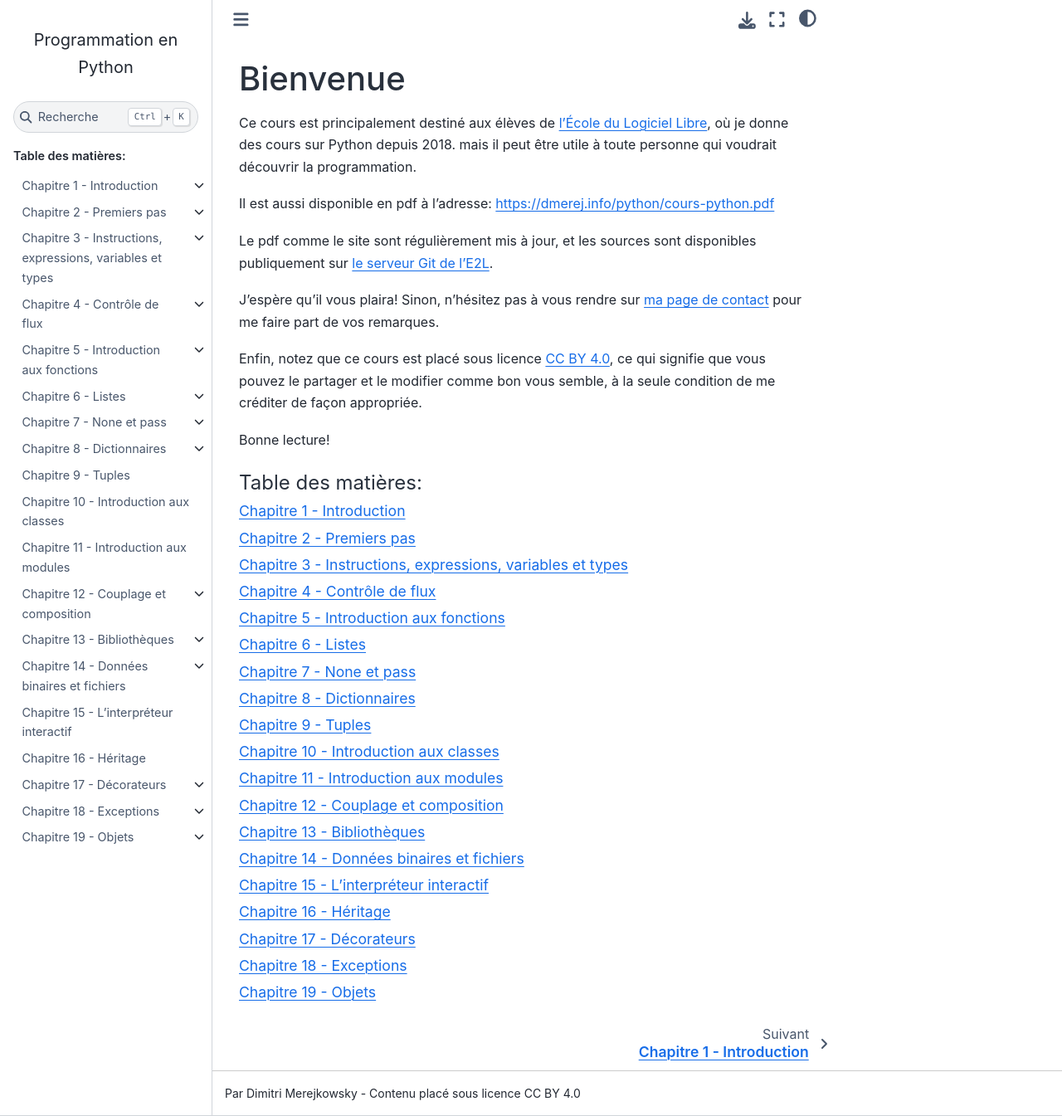
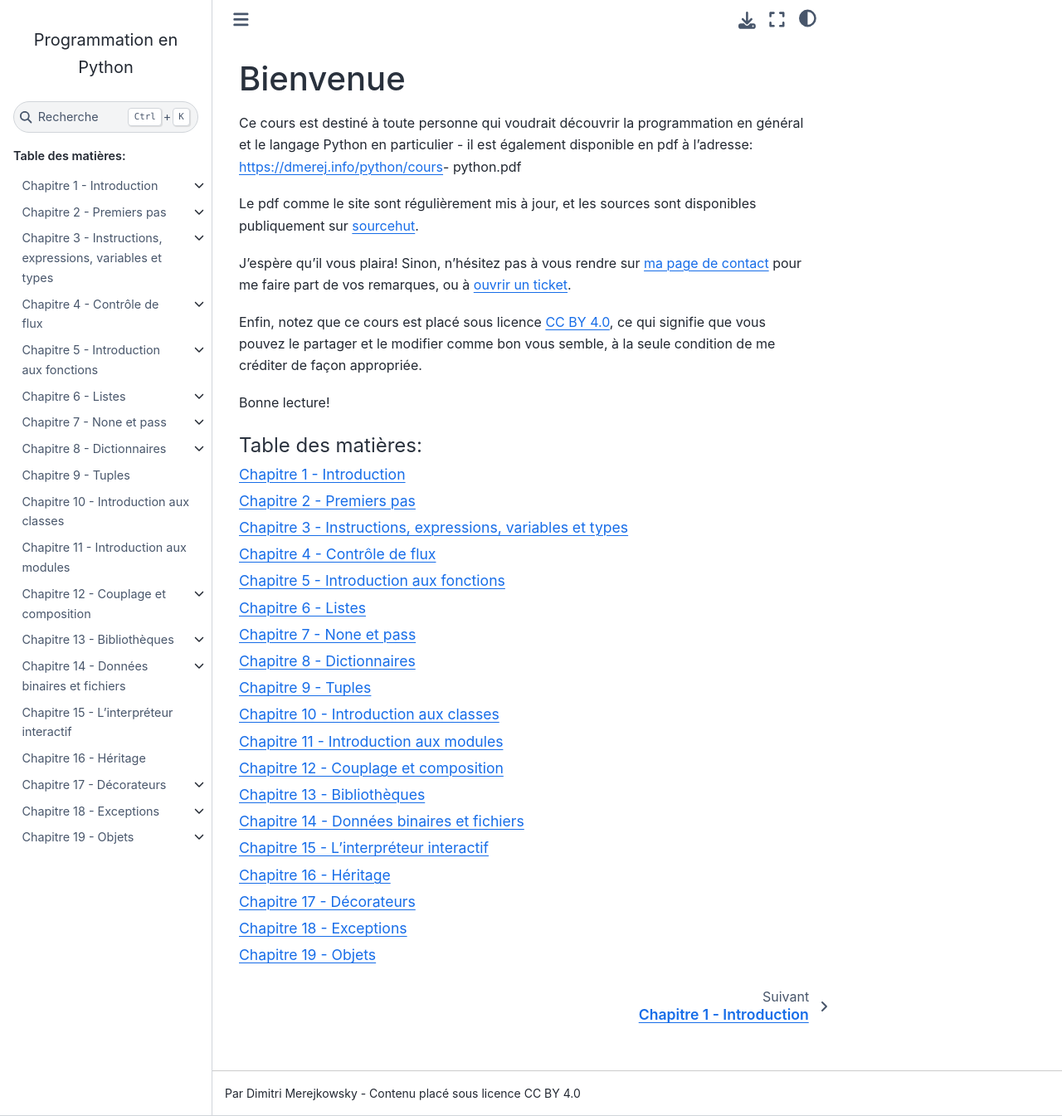
Before and after one commit to gruiick/cours-python, a Sphinx documentation site: the page built from source/index.rst, in a window 1280 px wide and 1345 px high. Shown: the whole window at 83% size. Built offline with Sphinx 7.4.7 and the Sphinx Book theme 1.1.4, drawn with Linux system fonts in a browser that asks for light colours.

Commit message:
Mise à jour page d'acceuil

```diff
--- a/source/index.rst
+++ b/source/index.rst
@@ -1,19 +1,18 @@
 Bienvenue
 =========
 
-Ce cours est principalement destiné aux élèves de `l'École du Logiciel Libre <https://www.e2li.org>`_,
-où je donne des cours sur Python depuis 2018. mais il peut être utile à
-toute personne qui voudrait découvrir la programmation.
-
-Il est aussi disponible en pdf à l'adresse: https://dmerej.info/python/cours-python.pdf
+Ce cours est destiné à toute personne qui voudrait découvrir la
+programmation en général et le langage Python en particulier - il est
+également disponible en pdf à l'adresse: https://dmerej.info/python/cours-
+python.pdf
 
 Le pdf comme le site sont régulièrement mis à jour, et les sources sont
-disponibles publiquement sur `le serveur Git de l'E2L
-<https://githell.e2li.org/E2L_Ivry/cours-python>`_.
+disponibles publiquement sur `sourcehut <https://git.sr.ht/~dmerej/cours-python>`_.
 
 J'espère qu'il vous plaira! Sinon, n'hésitez pas à vous rendre sur `ma
 page de contact <https://dmerej.info/blog/fr/pages/about>`_ pour me
-faire part de vos remarques.
+faire part de vos remarques, ou à `ouvrir un ticket
+<https://todo.sr.ht/~dmerej/python-course/>`_.
 
 Enfin, notez que ce cours est  placé sous licence `CC BY 4.0
 <https://creativecommons.org/licenses/by/4.0/deed.fr>`_, ce qui
```
